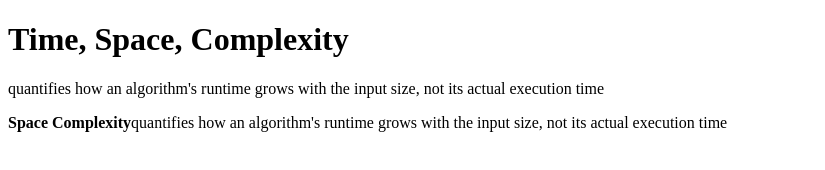
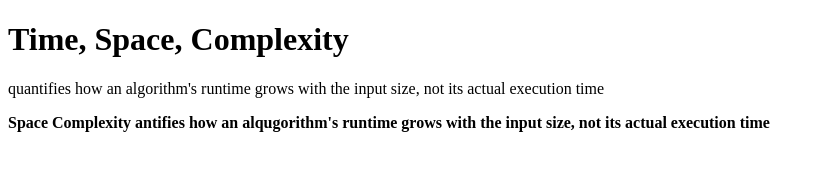
Before and after one commit to acciojob/time-and-space-complexity-seth1109, a website: page main.html in a window 1280 px wide. Shown: the whole page, without its empty margins (0-825 px from the left). Drawn offline with Linux system fonts and the light colour scheme.

Commit message:
created a submission

```diff
--- a/main.html
+++ b/main.html
@@ -10,7 +10,8 @@
 	<!-- the entire body must be written by student -->
 	<h1>Time, Space, Complexity</h1>
      <p>quantifies how an algorithm's runtime grows with the input size, not its actual execution time</p>
-      <p><b>Space Complexity</b>quantifies how an algorithm's runtime grows with the input size, not its actual execution time</p>
+      <p><b>Space Complexity antifies how an alqugorithm's runtime grows with the input size, not its actual execution time</p>
+	   </b>
 
 	<script type="text/javascript" src="./script.js">
 </script>
```
